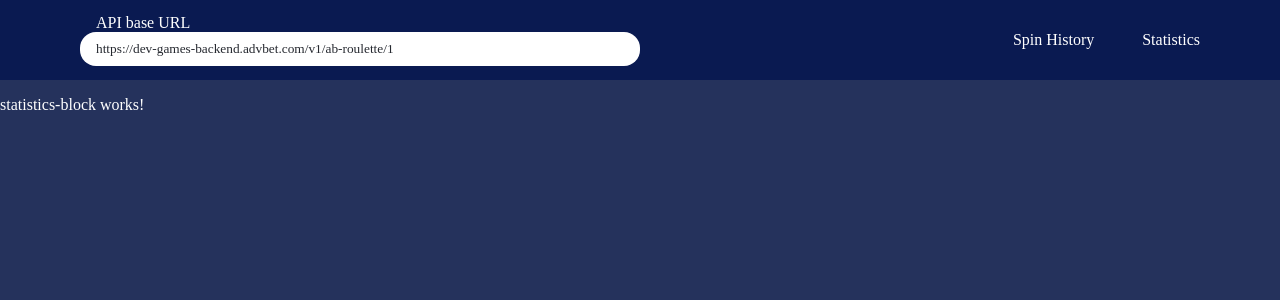
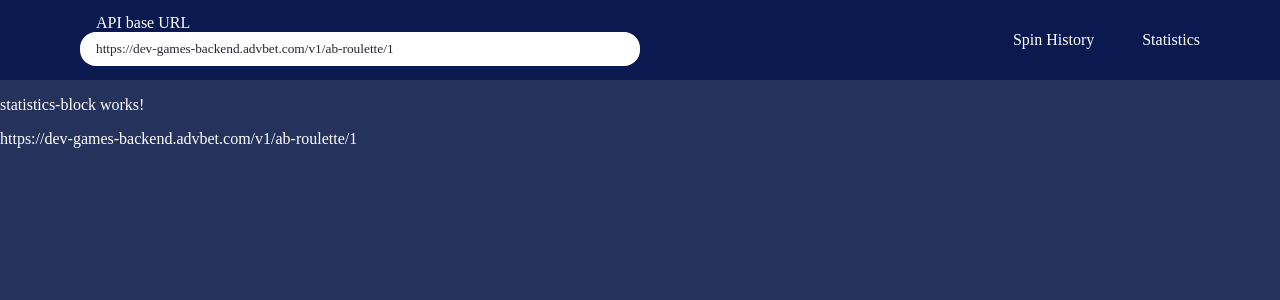
Before and after one commit to Medasxo/roulette-app, an Angular app: page / in a window 1280 px wide. Shown: the top 300 px of the page. Built offline with nearby package versions, Linux system fonts and the light colour scheme; a web font is replaced by a local one.

Commit message:
Pass ApiKey from header to the home-page component

```diff
--- a/src/app/app.component.ts
+++ b/src/app/app.component.ts
@@ -6,27 +6,5 @@ import { Component } from '@angular/core';
   styleUrls: ['./app.component.css']
 })
 export class AppComponent {
-  url = "a";
   title = 'appName';
-  /*
-  getRequest(String: url) {
-    return fetch(url).then((res) => {
-      if (res.ok) {
-        return res.json();
-      } else {
-        throw new Error("Bad response");
-      }
-    });
-  }
-
-  getData(String: url) {
-    getRequest(url).then((data) => {
-      const filtered = data.results.filter(
-        (result) => result.poster_path !== null
-      );
-      Data.value = filtered;
-    });
-  }
-  */
-
 }
--- a/src/app/components/header/header.component.ts
+++ b/src/app/components/header/header.component.ts
@@ -1,4 +1,4 @@
-import { Component, OnInit, Output } from '@angular/core';
+import { Component, OnInit, Output, EventEmitter } from '@angular/core';
 
 @Component({
   selector: 'app-header',
@@ -7,7 +7,7 @@ import { Component, OnInit, Output } from '@angular/core';
 })
 export class HeaderComponent implements OnInit {
   apiKey = "https://dev-games-backend.advbet.com/v1/ab-roulette/1";
-
+  @Output() newApiKey = new EventEmitter();
   constructor() { }
 
   ngOnInit(): void {
@@ -15,6 +15,7 @@ export class HeaderComponent implements OnInit {
 
   onKey(event: any) {
     this.apiKey = event.target.value;
+    this.newApiKey.emit(this.apiKey);
   }
 
 }
--- a/src/app/components/home-page/home-page.component.html
+++ b/src/app/components/home-page/home-page.component.html
@@ -1,4 +1,5 @@
-<app-header></app-header>
+<app-header (newApiKey)="setAPI($event)"></app-header>
 <div class="main">
     <app-statistics-block></app-statistics-block>
+    {{apiKeyValue}}
 </div>
--- a/src/app/components/home-page/home-page.component.ts
+++ b/src/app/components/home-page/home-page.component.ts
@@ -7,9 +7,14 @@ import { Component, OnInit } from '@angular/core';
 })
 export class HomePageComponent implements OnInit {
 
+  apiKeyValue="https://dev-games-backend.advbet.com/v1/ab-roulette/1";
   constructor() { }
 
   ngOnInit(): void {
   }
 
+  setAPI(apiValue: string){
+    this.apiKeyValue = apiValue;
+  }
+
 }
```
